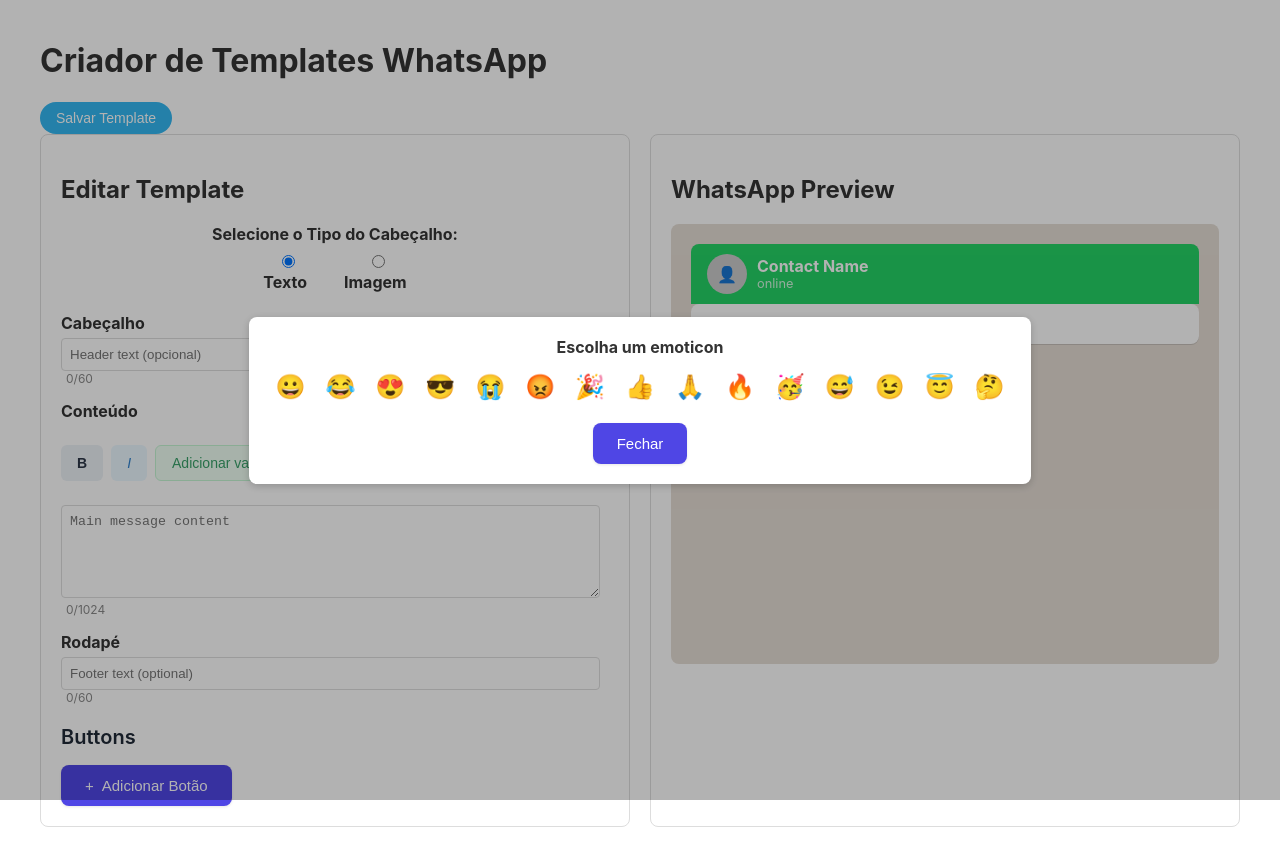
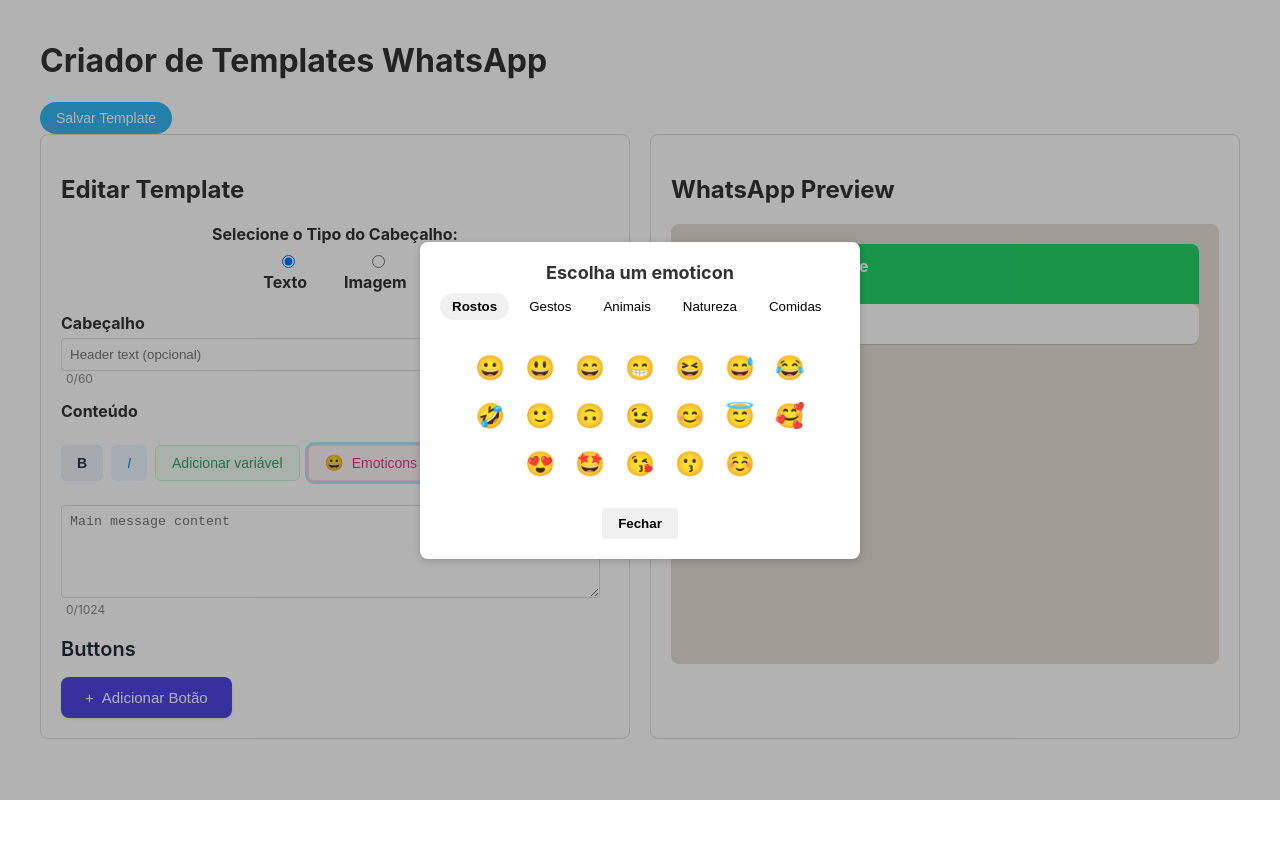
Before and after one commit to evertonzauso777/whatsapp-review, a React (Create React App) app: page / in a window 1280 px wide. Both pictures are taken after a click on the button "Emoticons". After the commit the page ends 800 px from the top, so only its background shows below. Built offline with nearby package versions, Linux system fonts and the light colour scheme.

Commit message:
Melhorias layout

```diff
--- /dev/null
+++ b/src/components/EmojiModal.js
@@ -0,0 +1,123 @@
+import { useState } from 'react';
+
+const EmojiModal = ({ insertEmoji, emojiTarget, setShowEmojiModal }) => {
+  const [activeCategory, setActiveCategory] = useState('faces');
+
+  // Lista de emojis organizados por categoria
+  const emojiCategories = {
+    faces: ['😀', '😃', '😄', '😁', '😆', '😅', '😂', '🤣', '🙂', '🙃', '😉', '😊', '😇', '🥰', '😍', '🤩', '😘', '😗', '☺️'],
+    gestures: ['👍', '👎', '👌', '✌️', '🤞', '🤟', '🤘', '🤙', '👋', '👐', '🙌', '👏', '🙏'],
+    animals: ['🐶', '🐱', '🐭', '🐹', '🐰', '🦊', '🐻', '🐼', '🦁', '🐮', '🐷', '🐸', '🐵', '🦄'],
+    nature: ['🌈', '🌞', '🌻', '🌍', '🌎', '🌏'],
+    food: ['🍏', '🍎', '🍐', '🍊', '🍋', '🍌', '🍉', '🍇', '🍓', '🍈', '🍒', '🍑', '🥭', '🍍', '🥥', '🥝', '🍅', '🍆', '🥑', '🥦', '🥬', '🥒', '🌶', '🍲', '🍕', '🍔', '🍟', '🥪', '🌮', '🍣', '🍦', '🍄', '☕', '🍷', '🍹'],
+    objects: ['💡', '📱', '💻', '🖥', '🖨', '📸', '🎥', '📞', '☎️', '📺', '📻', '⏰', '⏳', '📆', '📌', '📍', '✂️', '🎁', '🏷', '🛒', '💰', '💳', '✉️', '✏️', '📝', '📚', '🔍', '🔎', '🔒', '🔓'],
+    symbols: ['❤️', '🧡', '💛', '💚', '💙', '💜', '🤎', '🖤', '🤍', '♻️', '✨', '❓', '❗', '⭕', '✅', '❌'],
+  };
+
+  // Navegação entre categorias
+  const categoryNames = {
+    faces: 'Rostos',
+    gestures: 'Gestos',
+    animals: 'Animais',
+    nature: 'Natureza',
+    food: 'Comidas',
+    objects: 'Objetos',
+    symbols: 'Símbolos',
+  };
+
+  return (
+    <div style={{
+      position: 'fixed',
+      top: 0, left: 0, right: 0, bottom: 0,
+      background: 'rgba(0,0,0,0.3)',
+      display: 'flex',
+      alignItems: 'center',
+      justifyContent: 'center',
+      zIndex: 1000
+    }}>
+      <div style={{
+        background: '#fff',
+        padding: 20,
+        borderRadius: 8,
+        boxShadow: '0 2px 8px rgba(0,0,0,0.2)',
+        minWidth: 300,
+        maxWidth: 400,
+        textAlign: 'center'
+      }}>
+        <div style={{ marginBottom: 10, fontWeight: 'bold', fontSize: 18 }}>Escolha um emoticon</div>
+
+        {/* Abas de categorias */}
+        <div style={{ display: 'flex', overflowX: 'auto', gap: 8, marginBottom: 12, paddingBottom: 8 }}>
+          {Object.keys(emojiCategories).map((category) => (
+            <button
+              key={category}
+              style={{
+                padding: '6px 12px',
+                border: 'none',
+                background: activeCategory === category ? '#f0f0f0' : 'transparent',
+                borderRadius: 20,
+                cursor: 'pointer',
+                whiteSpace: 'nowrap',
+                fontWeight: activeCategory === category ? 'bold' : 'normal',
+              }}
+              onClick={() => setActiveCategory(category)}
+            >
+              {categoryNames[category]}
+            </button>
+          ))}
+        </div>
+
+        {/* Lista de emojis da categoria selecionada */}
+        <div style={{
+          display: 'flex',
+          flexWrap: 'wrap',
+          gap: 8,
+          justifyContent: 'center',
+          maxHeight: 300,
+          overflowY: 'auto',
+          padding: 8,
+        }}>
+          {emojiCategories[activeCategory].map((emoji, idx) => (
+            <button
+              key={idx}
+              style={{
+                fontSize: 24,
+                padding: 6,
+                border: 'none',
+                background: 'none',
+                cursor: 'pointer',
+                borderRadius: 8,
+                transition: 'background 0.2s',
+              }}
+              onClick={() => {
+                insertEmoji(emoji, emojiTarget);
+                setShowEmojiModal(false);
+              }}
+              onMouseEnter={(e) => e.target.style.background = '#f0f0f0'}
+              onMouseLeave={(e) => e.target.style.background = 'none'}
+            >
+              {emoji}
+            </button>
+          ))}
+        </div>
+
+        <button
+          style={{
+            marginTop: 16,
+            padding: '8px 16px',
+            background: '#f0f0f0',
+            border: 'none',
+            borderRadius: 4,
+            cursor: 'pointer',
+            fontWeight: 'bold',
+          }}
+          onClick={() => setShowEmojiModal(false)}
+        >
+          Fechar
+        </button>
+      </div>
+    </div>
+  );
+};
+
+export default EmojiModal;
--- a/src/components/TemplateEditor.js
+++ b/src/components/TemplateEditor.js
@@ -1,9 +1,7 @@
 // TemplateEditor.js
 import React, { useState } from 'react';
 import LimitedTextField from './LimitedTextField';
-
-
-const emojiList = ['😀', '😂', '😍', '😎', '😭', '😡', '🎉', '👍', '🙏', '🔥', '🥳', '😅', '😉', '😇', '🤔'];
+import EmojiModal from './EmojiModal';
 
 const LIMITS = {
   header: 60,
@@ -29,7 +27,7 @@ const TemplateEditor = ({ template, setTemplate }) => {
   const addButton = () => {
     setTemplate({
       ...template,
-      buttons: [...template.buttons, { text: '', type: 'url' }]
+      buttons: [...template.buttons, { text: '', type: 'url', url: '', phone_number: '' }]
     });
   };
 
@@ -233,56 +231,14 @@ const TemplateEditor = ({ template, setTemplate }) => {
       </div>
 
       {showEmojiModal && (
-        <div style={{
-          position: 'fixed',
-          top: 0, left: 0, right: 0, bottom: 0,
-          background: 'rgba(0,0,0,0.3)',
-          display: 'flex',
-          alignItems: 'center',
-          justifyContent: 'center',
-          zIndex: 1000
-        }}>
-          <div style={{
-            background: '#fff',
-            padding: 20,
-            borderRadius: 8,
-            boxShadow: '0 2px 8px rgba(0,0,0,0.2)',
-            minWidth: 250,
-            textAlign: 'center'
-          }}>
-            <div style={{ marginBottom: 10, fontWeight: 'bold' }}>Escolha um emoticon</div>
-            <div style={{ display: 'flex', flexWrap: 'wrap', gap: 8, justifyContent: 'center' }}>
-              {emojiList.map((emoji, idx) => (
-                <button
-                  key={idx}
-                  style={{ fontSize: 24, padding: 6, border: 'none', background: 'none', cursor: 'pointer' }}
-                  onClick={() => insertEmoji(emoji, emojiTarget)}
-                >
-                  {emoji}
-                </button>
-              ))}
-            </div>
-            <button
-              style={{ marginTop: 16 }}
-              className="add-button"
-              onClick={() => setShowEmojiModal(false)}
-            >
-              Fechar
-            </button>
-          </div>
-        </div>
+         <EmojiModal
+          insertEmoji={insertEmoji}
+          emojiTarget={emojiTarget}
+          setShowEmojiModal={setShowEmojiModal}
+        />
       )}
 
-      <div className="form-group">
-        <label>Rodapé</label>
-         <LimitedTextField
-            id="footer-textarea"
-            value={template.footer}
-            onChange={handleChange('body')}
-            maxLength={LIMITS.footer}
-            placeholder="Footer text (optional)"
-        />
-       </div>
+
       <h3 className="section-title">Buttons</h3>
       {template.buttons.map((button, index) => (
         <div key={index} className="button-editor">
@@ -304,15 +260,23 @@ const TemplateEditor = ({ template, setTemplate }) => {
             className="button-input"
           />
 
-          {/* Campo para URL, só aparece se for URL Button */}
           {button.type === 'url' && (
             <input
               type="text"
-              value={button.url || ''}
-              onChange={e => updateButton(index, 'url', e.target.value)}
-              placeholder="URL do botão"
+              value={button.url}
+              onChange={(e) => updateButton(index, 'url', e.target.value)}
+              placeholder="URL do Botão"
               className="button-input"
-              style={{ marginTop: 4 }}
+            />
+          )}
+
+         {button.type === 'call' && (
+            <input
+              type="text"
+              value={button.phone_number}
+              onChange={(e) => updateButton(index, 'phone_number', e.target.value)}
+              placeholder="Número de Telefone"
+              className="button-input"
             />
           )}
 
@@ -332,6 +296,8 @@ const TemplateEditor = ({ template, setTemplate }) => {
         <span className="add-button-icon">+</span>
           Adicionar Botão
     </button>
+
+
     </div>
   );
 };
```
